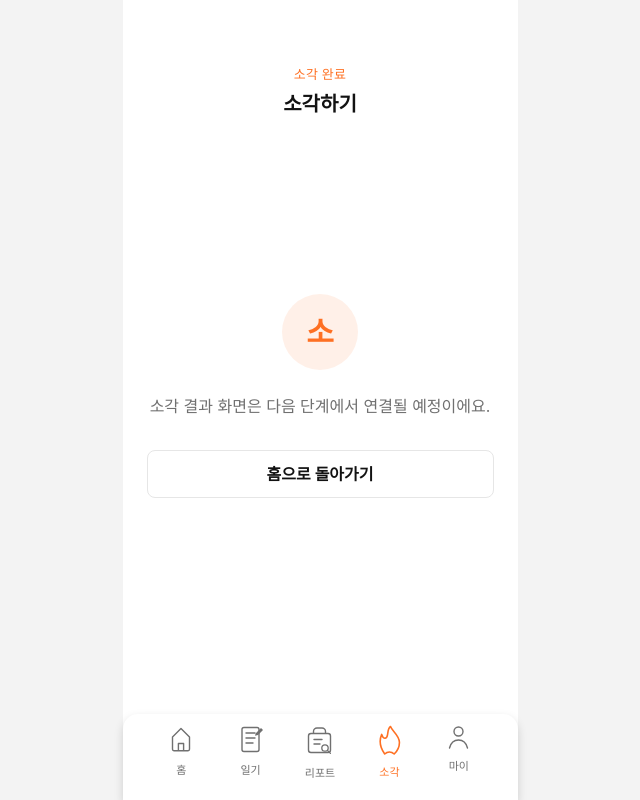
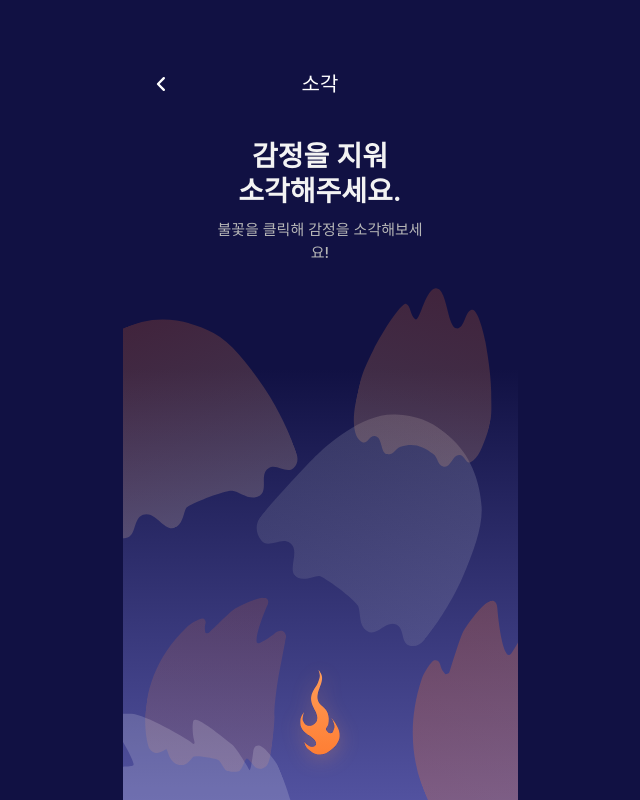
Before and after one commit to IT-Cotato/13th-Maeum-Bujeok-FE, a Next.js app: page /burn/result in a window 1280 px wide. Shown: the whole page, without its empty margins (320-960 px from the left). Built offline with nearby package versions, Linux system fonts and the light colour scheme.

Commit message:
chore: 소각 결과화면 연결

```diff
--- a/src/app/burn/result/page.tsx
+++ b/src/app/burn/result/page.tsx
@@ -1,13 +1,5 @@
-import PlaceholderScreen from "@/components/common/PlaceholderScreen";
+import BurnResultPage from "@/features/burn/components/BurnResultPage";
 
-export default function BurnResultPage() {
-  return (
-    <PlaceholderScreen
-      activeValue="burn"
-      description="소각 결과 화면은 다음 단계에서 연결될 예정이에요."
-      eyebrow="소각 완료"
-      showBackLink
-      title="소각하기"
-    />
-  );
+export default function Page() {
+  return <BurnResultPage />;
 }
```
